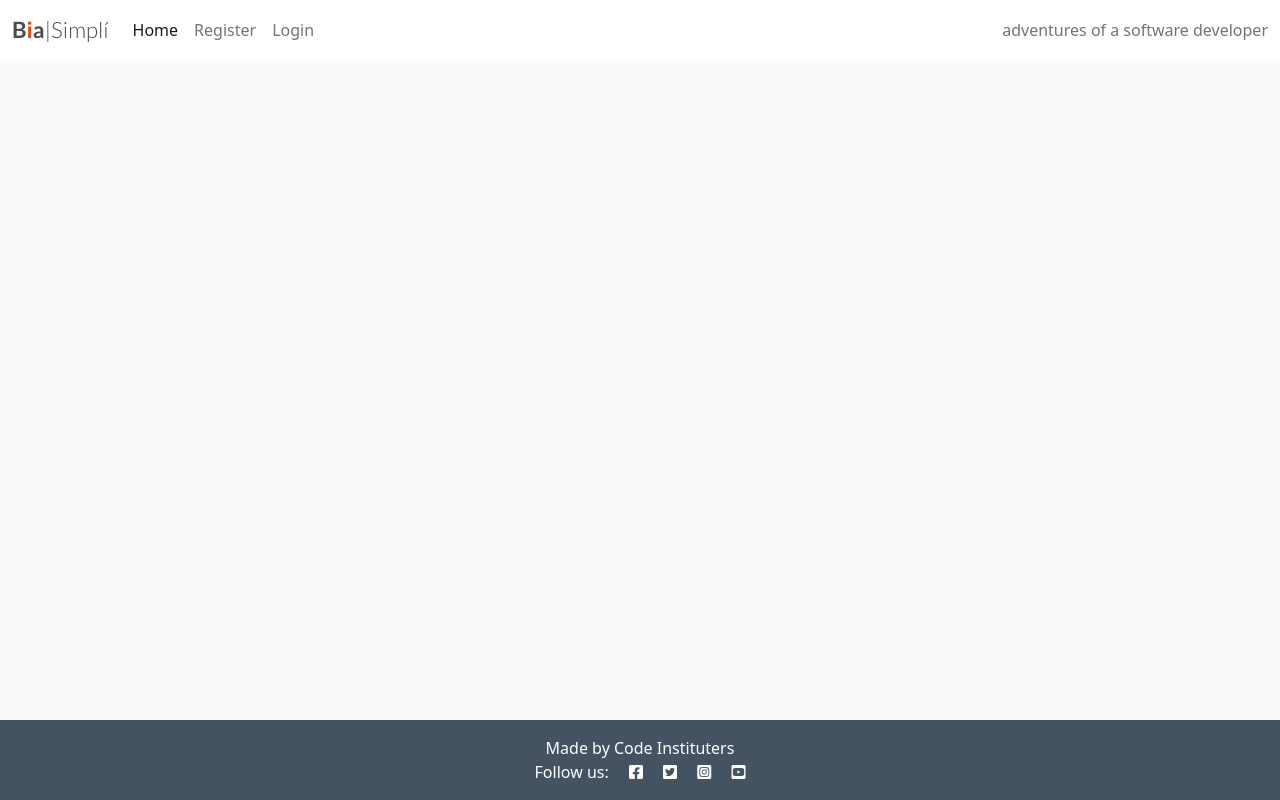
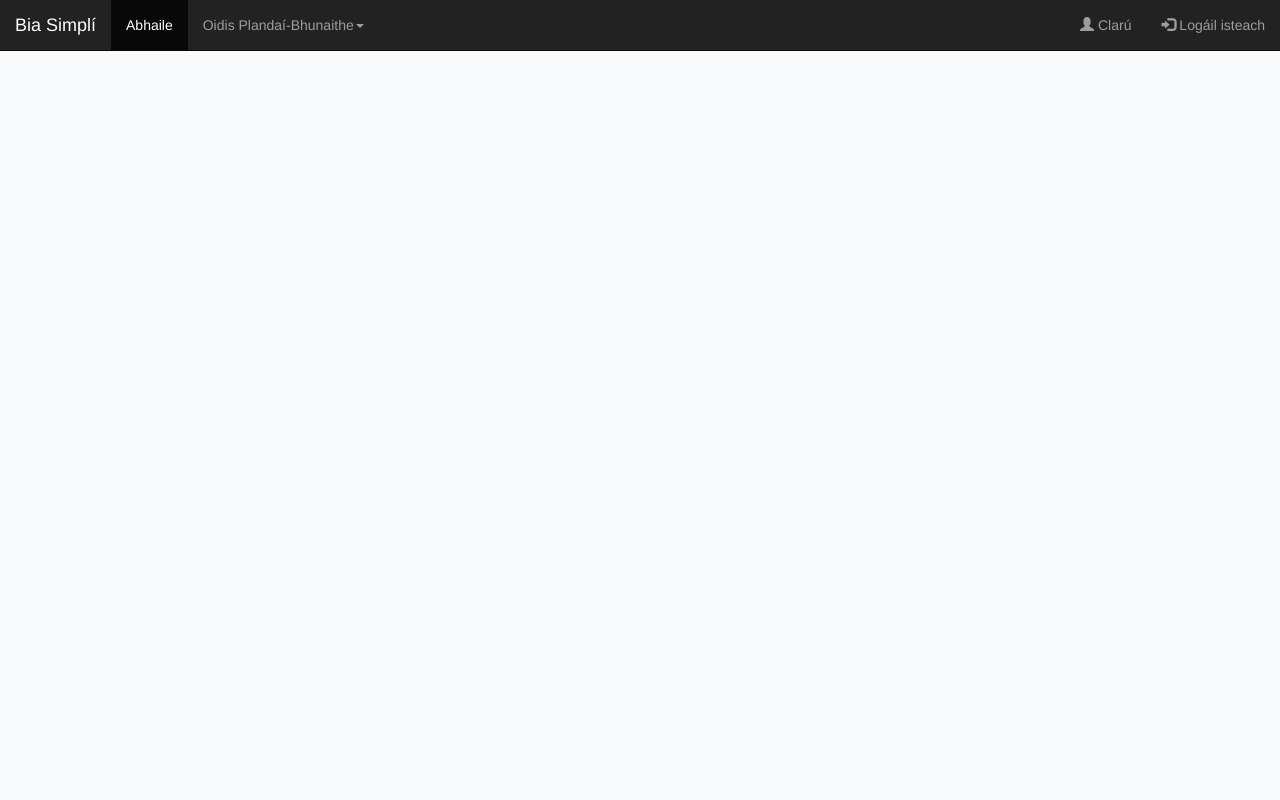
Before and after one commit to Amzzy78/biasimpli, a Django app: page / in a window 1280 px wide. Run offline with Django 3.2, Linux system fonts and the light colour scheme; data that the repository does not hold is empty; some libraries are stand-ins or nearby versions.

Commit message:
Style css

```diff
--- a/blog/urls.py
+++ b/blog/urls.py
@@ -1,5 +1,6 @@
 from . import views
 from django.urls import path
+
 
 
 
--- a/blog/views.py
+++ b/blog/views.py
@@ -5,14 +5,14 @@
 # Create your views here.
 
 
-# def post_list(request):
-#     posts = Post.published.all()
-#     return render(request, 'blog/post/list.html', {'posts': posts})
+def post_list(request):
+    posts = Post.published.all()
+    return render(request, 'blog/post/list.html', {'posts': posts})
 
 
-# def post_detail(request, year, month, day, post):
-#     post = get_object_or_404(Post, slug=post, status='published', publish_year=year, publish_month=month, publish_day=day)
-#     return render(request, 'blog/post/detail.html', {'post': post})
+def post_detail(request, year, month, day, post):
+    post = get_object_or_404(Post, slug=post, status='published', publish_year=year, publish_month=month, publish_day=day)
+    return render(request, 'blog/post/detail.html', {'post': post})
 
 class PostList(generic.ListView):
     model = Post
@@ -39,6 +39,6 @@
                 "comments": comments,
                 "commented": False,
                 "liked": liked,
-                "comment_form": CommentForm()
+
             },
         )
--- a/mysite/urls.py
+++ b/mysite/urls.py
@@ -1,19 +1,3 @@
-"""mysite URL Configuration
-
-The `urlpatterns` list routes URLs to views. For more information please see:
-    https://docs.djangoproject.com/en/3.2/topics/http/urls/
-Examples:
-Function views
-    1. Add an import:  from my_app import views
-    2. Add a URL to urlpatterns:  path('', views.home, name='home')
-Class-based views
-    1. Add an import:  from other_app.views import Home
-    2. Add a URL to urlpatterns:  path('', Home.as_view(), name='home')
-Including another URLconf
-    1. Import the include() function: from django.urls import include, path
-    2. Add a URL to urlpatterns:  path('blog/', include('blog.urls'))
-"""
-
 from django.contrib import admin
 from django.urls import path, include
 
@@ -21,4 +5,5 @@
     path('admin/', admin.site.urls),
     path('', include('blog.urls'), name='blog_urls'),
     path('accounts/', include('allauth.urls')),
+
 ]
--- a/static/css/style.css
+++ b/static/css/style.css
@@ -140,3 +140,14 @@
     background: transparent;
     border: none;
 }
+
+
+
+
+#nav {
+    background-color: 	#04897c;
+}
+
+#footer {
+    background-color: #04897c;
+}
--- a/templates/base.html
+++ b/templates/base.html
@@ -4,30 +4,41 @@
 <html class="h-100">
 
 <head>
-    <title>Bia Simplí Blog</title>
-
+    <title>Bia Simplí Blag</title>
+    <!--
     <link rel="preconnect" href="https://fonts.gstatic.com">
     <link href="https://fonts.googleapis.com/css2?family=Roboto:wght@300&display=swap" rel="stylesheet">
     <link href="https://fonts.googleapis.com/css2?family=Lato:wght@300;700&display=swap" rel="stylesheet">
     <link rel="stylesheet" href="https://cdnjs.cloudflare.com/ajax/libs/font-awesome/5.15.3/css/all.min.css">
     <meta name="viewport" content="width=device-width, initial-scale=1" />
+    <link rel="stylesheet" href="https://maxcdn.bootstrapcdn.com/bootstrap/3.4.1/css/bootstrap.min.css">
+    <script src="https://ajax.googleapis.com/ajax/libs/jquery/3.5.1/jquery.min.js"></script>
+    <script src="https://maxcdn.bootstrapcdn.com/bootstrap/3.4.1/js/bootstrap.min.js"></script>
     <link href="https://cdn.jsdelivr.net/npm/bootstrap@5.0.1/dist/css/bootstrap.min.css" rel="stylesheet"
         integrity="sha384-+0n0xVW2eSR5OomGNYDnhzAbDsOXxcvSN1TPprVMTNDbiYZCxYbOOl7+AMvyTG2x" crossorigin="anonymous">
     <script src="https://cdn.jsdelivr.net/npm/bootstrap@5.0.1/dist/js/bootstrap.bundle.min.js"
         integrity="sha384-gtEjrD/SeCtmISkJkNUaaKMoLD0//ElJ19smozuHV6z3Iehds+3Ulb9Bn9Plx0x4" crossorigin="anonymous">
     </script>
+    <link rel="stylesheet" href="{% static 'css/style.css' %}"> -->
+
+    <meta charset="utf-8">
+    <meta name="viewport" content="width=device-width, initial-scale=1">
+    <link rel="stylesheet" href="https://maxcdn.bootstrapcdn.com/bootstrap/3.4.1/css/bootstrap.min.css">
+    <script src="https://ajax.googleapis.com/ajax/libs/jquery/3.5.1/jquery.min.js"></script>
+    <script src="https://maxcdn.bootstrapcdn.com/bootstrap/3.4.1/js/bootstrap.min.js"></script>
     <link rel="stylesheet" href="{% static 'css/style.css' %}">
+    <link href="static/css/custom.css" rel="stylesheet">
+
 
 </head>
 
 <body class="d-flex flex-column h-100 main-bg">
 
-    <!-- Navigation -->
+    <!-- Navigation
 
-    <nav class="navbar navbar-expand-lg navbar-light bg-white">
+    <nav class="navbar navbar-inverse navbar-fixed-top" id="nav">
         <div class="container-fluid">
-            <a class="navbar-brand" href="{% url 'home' %}"><span class="brand">B<span class="red-o">i</span>a<span
-                        class="thin">|Simplí</span></span></span></a>
+            <a class="navbar-brand" href="{% url 'home' %}">Bia Simplí</a>
             <button class="navbar-toggler" type="button" data-bs-toggle="collapse" data-bs-target="#navbarText"
                 aria-controls="navbarText" aria-expanded="false" aria-label="Toggle navigation">
                 <span class="navbar-toggler-icon"></span>
@@ -55,6 +66,39 @@
                 </span>
             </div>
         </div>
+    </nav> -->
+
+    <nav class="navbar navbar-inverse navbar-fixed-top">
+        <div class="container-fluid">
+            <div class="navbar-header">
+                <button type="button" class="navbar-toggle" data-toggle="collapse" data-target="#myNavbar">
+                    <span class="icon-bar"></span>
+                    <span class="icon-bar"></span>
+                    <span class="icon-bar"></span>
+                </button>
+                <a class="navbar-brand" href="{% url 'home' %}">Bia Simplí</a>
+            </div>
+            <div class="collapse navbar-collapse" id="myNavbar">
+                <ul class="nav navbar-nav">
+                    <li class="active"><a href="#">Abhaile</a></li>
+                    <li class="dropdown"><a class="dropdown-toggle" data-toggle="dropdown" href="#">Oidis
+                            Plandaí-Bhunaithe<span class="caret"></span></a>
+                        <ul class="dropdown-menu">
+                            <li><a href="#">Glasraí</a></li>
+                            <li><a href="#">Pischineálaigh</a></li>
+                            <li><a href="#">Próitéin</a></li>
+                            <li><a href="#">Torthaí</a></li>
+
+                        </ul>
+                    </li>
+                </ul>
+                <ul class="nav navbar-nav navbar-right">
+                    <li><a href="#"><span class="glyphicon glyphicon-user"></span>
+                            Clarú</a></li>
+                    <li><a href="#"><span class="glyphicon glyphicon-log-in"></span> Logáil isteach</a></li>
+                </ul>
+            </div>
+        </div>
     </nav>
 
     <main class="flex-shrink-0 main-bg">
@@ -64,8 +108,8 @@
     </main>
 
     <!-- Footer -->
-    <footer class="footer mt-auto py-3 dark-bg">
-        <p class="m-0 text-center text-white">Made by Code Instituters</p>
+    <footer class="footer mt-auto py-3 dark-bg" id="footer">
+        <p class="m-0 text-center text-white">Bia Simplí</p>
         <p class="m-0 text-center text-white">Follow us: <i class="fab fa-facebook-square ms-3"></i>
             <i class="fab fa-twitter-square ms-3"></i>
             <i class="fab fa-instagram-square ms-3"></i>
--- a/templates/index.html
+++ b/templates/index.html
@@ -1,5 +1,4 @@
 {% extends "base.html" %}
-
 {% block content %}
 
 <div class="container-fluid">
```
Also changed, not shown: mysite/settings.py (+0 -12 lines), blog/models.py (line endings or trailing spaces).
